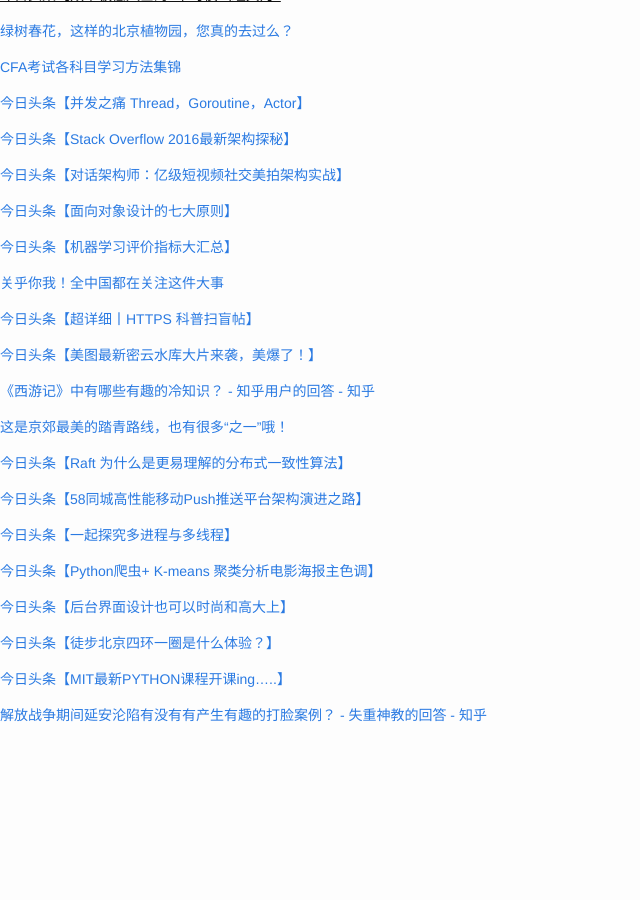
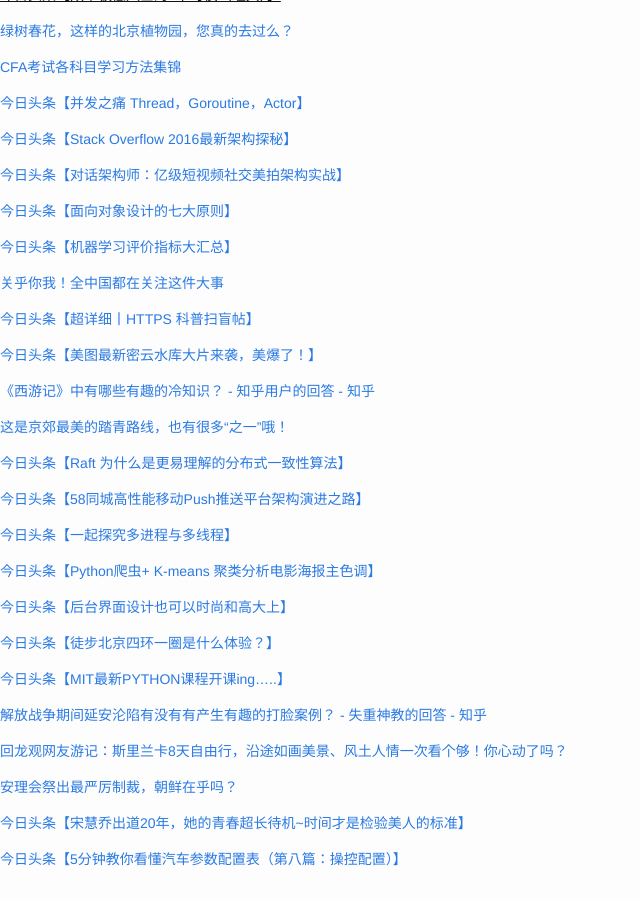
Before and after one commit to cnwarden/cnwarden.github.io, a Jekyll site: the page built from fav/index.md, in a window 1280 px wide and 900 px high, scrolled down 2310 px. Shown: the whole window, without its empty margins (0-640 px from the left). Built offline with Jekyll 4.4.1, drawn with Linux system fonts in a browser that asks for light colours; emoji names are drawn with the system emoji font; before the commit the page ends 3066 px from its top, so only the background shows below that.

Commit message:
auto commit

```diff
--- a/fav/index.md
+++ b/fav/index.md
@@ -170,3 +170,11 @@ title:  fav
 [今日头条【MIT最新PYTHON课程开课ing.....】](http://toutiao.com/item/6257688367434039809/?iid=3764603574&app=news_article&tt_from=android_share&utm_source=email&utm_medium=toutiao_android&utm_campaign=client_share)
 
 [解放战争期间延安沦陷有没有有产生有趣的打脸案例？ - 失重神教的回答 - 知乎](http://www.zhihu.com/question/40134533/answer/89103112)
+
+[回龙观网友游记：斯里兰卡8天自由行，沿途如画美景、风土人情一次看个够！你心动了吗？](http://mp.weixin.qq.com/s?__biz=MjM5ODE2ODM0MA==&mid=410669556&idx=1&sn=34ae0e4cfa8880356b4ff1d01b899ff9&scene=0#wechat_redirect)
+
+[安理会祭出最严厉制裁，朝鲜在乎吗？](http://mp.weixin.qq.com/s?__biz=MjM5MDIwODkyMA==&mid=401536286&idx=1&sn=8c890fd855771b6b2bfca4ce7216a956&scene=0#wechat_redirect)
+
+[今日头条【宋慧乔出道20年，她的青春超长待机~时间才是检验美人的标准】](http://toutiao.com/item/6255592575172870658/?iid=3764603574&app=news_article&tt_from=android_share&utm_source=email&utm_medium=toutiao_android&utm_campaign=client_share)
+
+[今日头条【5分钟教你看懂汽车参数配置表（第八篇：操控配置）】](http://toutiao.com/item/6257816395317248514/?iid=3764603574&app=news_article&tt_from=android_share&utm_source=email&utm_medium=toutiao_android&utm_campaign=client_share)
```
